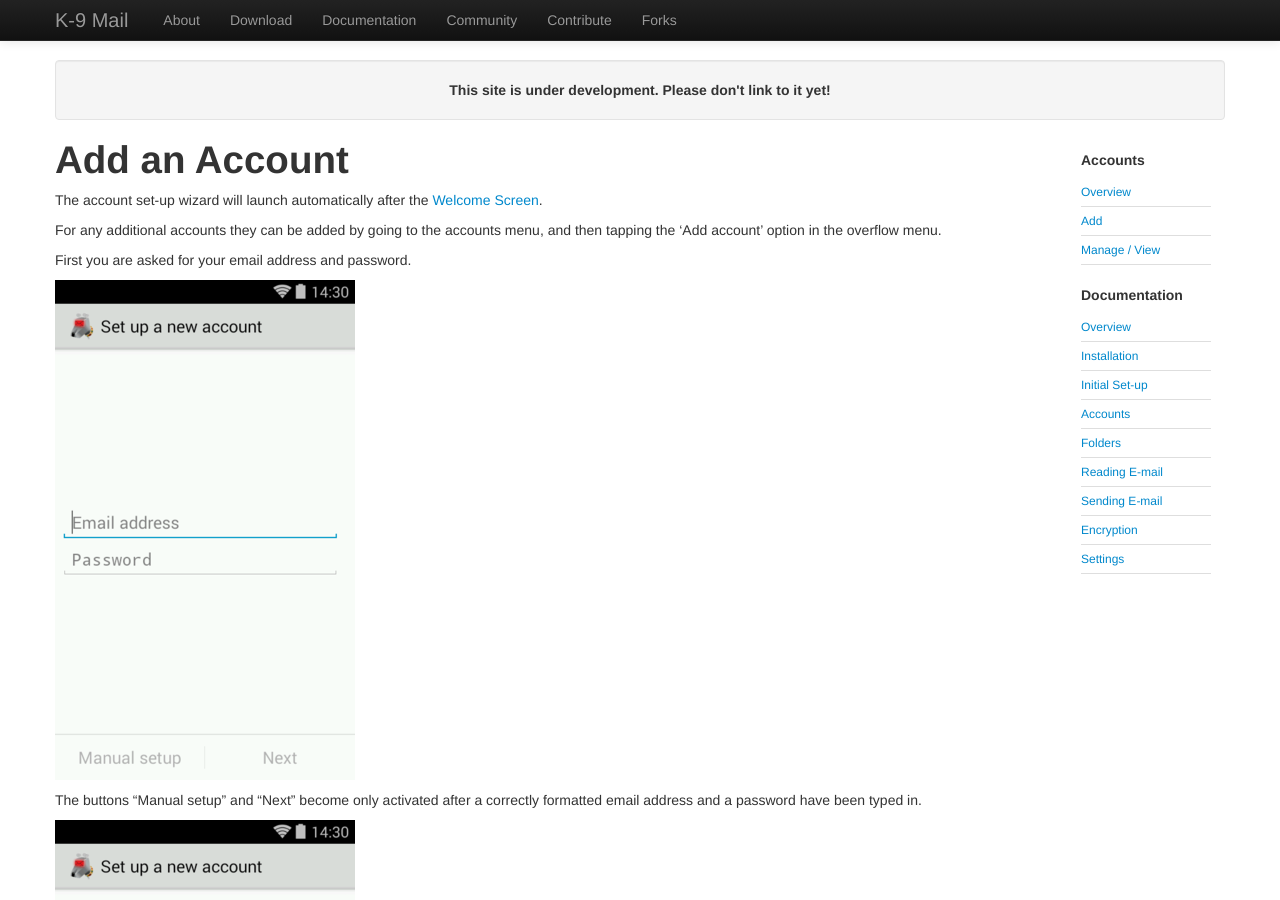
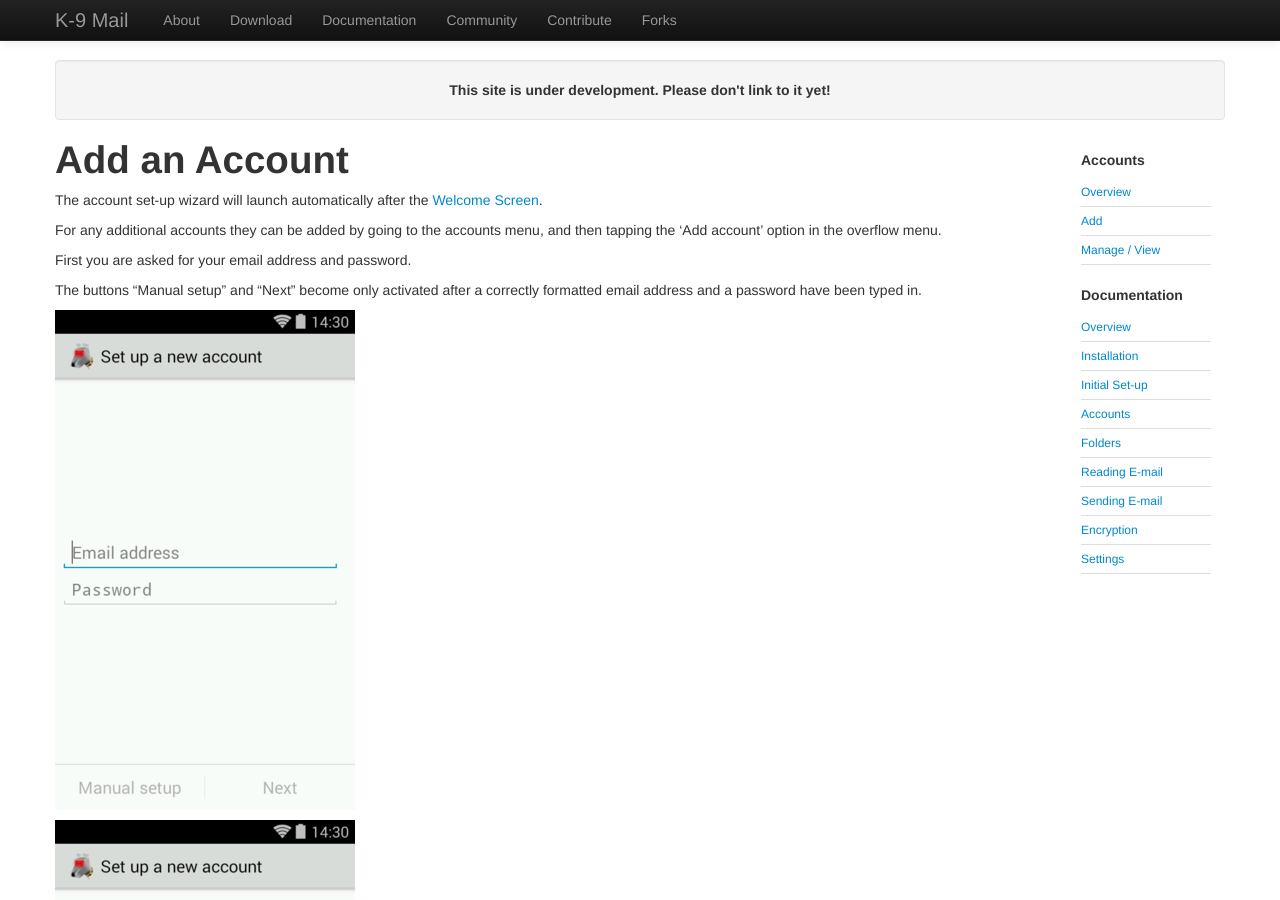
Before and after one commit to k9mail/k9mail.app, a Jekyll site: the page built from documentation/accounts/add.md, in a window 1280 px wide and 900 px high. Built offline with Jekyll 4.4.1, drawn with Linux system fonts in a browser that asks for light colours; nearby versions of some CDN libraries.

Commit message:
Update add.md

```diff
--- a/documentation/accounts/add.md
+++ b/documentation/accounts/add.md
@@ -16,9 +16,9 @@ and then tapping the 'Add account' option in the overflow menu.
 
 First you are asked for your email address and password.
 
+The buttons "Manual setup" and "Next" become only activated after a correctly formatted email address and a password have been typed in.
+
 ![Screen to enter email address and password](/assets/img/account_setup_step1_empty.png)
-
-The buttons "Manual setup" and "Next" become only activated after a correctly formatted email address and a password have been typed in.
 
 ![Email address and password filled in](/assets/img/account_setup_step1_filled_in.png)
 
```
